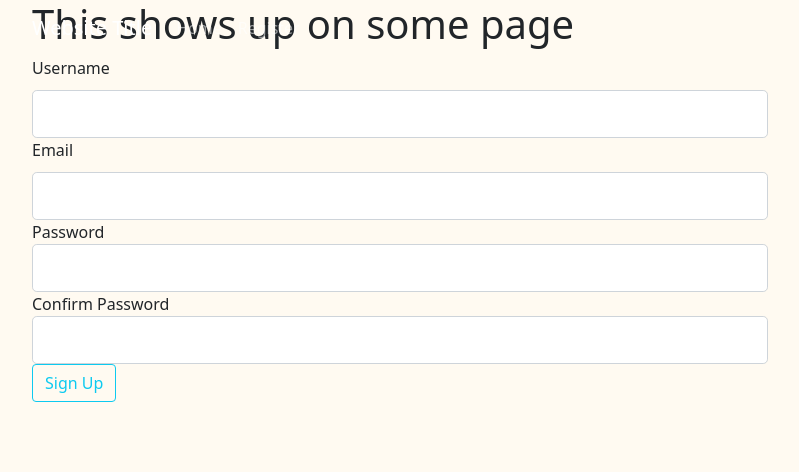
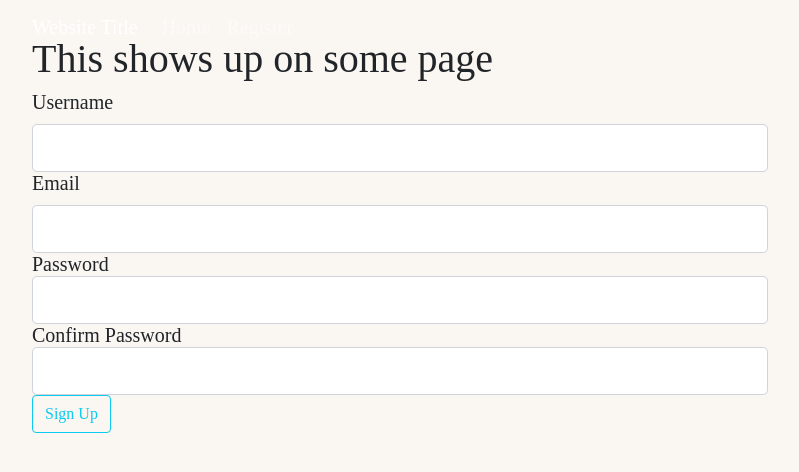
Before and after one commit to VimBasvi/DetectorMal, a Flask app: page /register in a window 1280 px wide. Shown: the top 472 px of the page, without its empty margins (50-849 px from the left). Run offline with Flask 3, Linux system fonts and the light colour scheme.

Commit message:
modify main.css

```diff
--- a/static/main.css
+++ b/static/main.css
@@ -1,6 +1,16 @@
+body {
+  /*background-color:  #FCE8C9; Light Beige */
+  font-family: 'IM Fell English SC', serif;
+  font-size: 20px; /* Adjusted font size for body */
+  font-weight: 400;
+  line-height: normal;
+  margin: 35px; /* Add margin around the body */
+}
+
 h1 {
-    font-weight: 200px;
+  font-weight: 200; /* Adjusted font weight for h1 */
 }
+
 .button-container {
   display: flex;
   align-items: center;
@@ -11,17 +21,18 @@
   margin-right: 10px;
 }
 
-.custom-button{
-   background-color: #646465; /* Dark slate gray */
-   border-color: #231F20; /* Dark gray */
-   color: #FFFAF1; /* Cream */
-   padding: 10px 20px; /* Add padding within the button */
+.custom-button {
+  background-color: #E6B0AA; /* Rose Quartz */
+  border-color: #D98880; /* Pastel Red */
+  color: #FFFFFF; /* White */
+  padding: 10px 20px;
   margin: 35px;
-   margin-bottom: 20px; /* Add margin at the bottom of the button */
-   width: 200px; /* Set the width of the button */
+  margin-bottom: 20px;
+  width: 200px;
 }
- body{
-    background-color: #FFFAF1;
+
+body {
+  background-color: #FAF6F1; /* Light Beige */
 }
 
 input[type="text"] {
```
Lines whose indentation alone changed are shown as unchanged.
